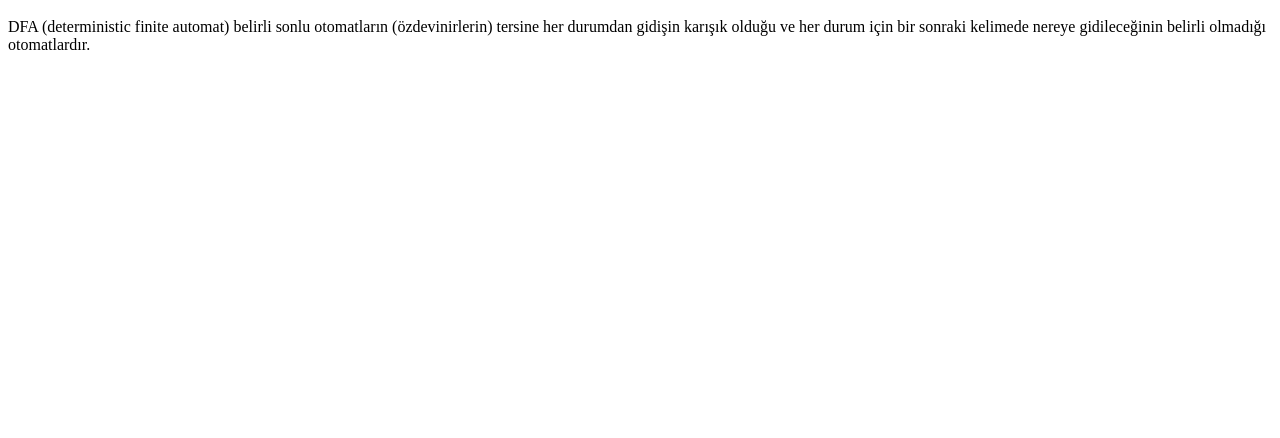
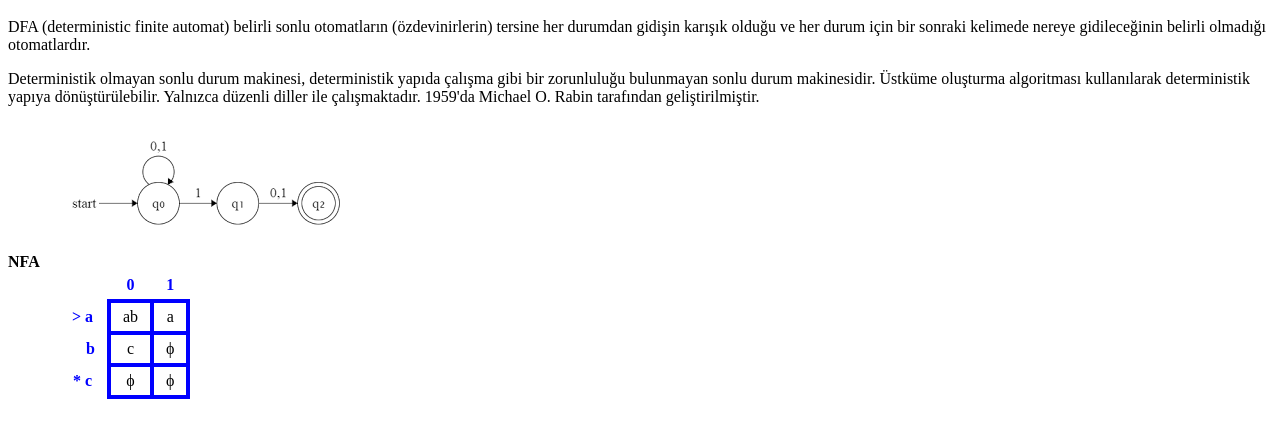
Before and after one commit to ahmetihsansavas/otomata, a plain HTML site: page midterm.html in a window 1280 px wide. Shown: the part 48-486 px from the top of the page. Drawn offline with Linux system fonts and the light colour scheme.

Commit message:
update midterm

```diff
--- a/midterm.html
+++ b/midterm.html
@@ -1,4 +1,6 @@
 <html>
+    <meta charset="UTF-8">
+    <meta name="viewport" content="width=device-width">
   <head>
     <title>NFA</title>
 
@@ -9,6 +11,35 @@
       otomatların (özdevinirlerin) tersine
       her durumdan gidişin karışık olduğu ve her durum için
       bir sonraki kelimede nereye gidileceğinin belirli olmadığı otomatlardır.</p>
+    <p>Deterministik olmayan sonlu durum makinesi, deterministik yapıda çalışma gibi bir zorunluluğu bulunmayan sonlu durum makinesidir.
+      Üstküme oluşturma algoritması kullanılarak deterministik yapıya dönüştürülebilir. Yalnızca düzenli diller ile çalışmaktadır.
+      1959'da Michael O. Rabin tarafından geliştirilmiştir. </p>
+
+      <b>NFA</b>
+
+      <img src="nfa.png">
+
+<style>
+    table {
+        border-collapse: collapse;
+        margin: 0 50px;
+    }
+    th {
+        color: blue;
+        padding: 5px 12px;
+    }
+    td {
+        border: 4px solid blue;
+        padding: 5px 12px;
+        text-align: center;
+    }
+</style>
+<table>
+<tr><th></th><th>0</th><th>1</th></tr>
+<tr><th>> a</th><td>ab</td><td>a</td></tr>
+<tr><th>&emsp;b</th><td>c</td><td>ϕ</td></tr>
+<tr><th>* c</th><td>ϕ</td><td>ϕ</td></tr>
+</table>
 
   </body>
 </html>
```
Also changed, not shown: nfa.png (added).
